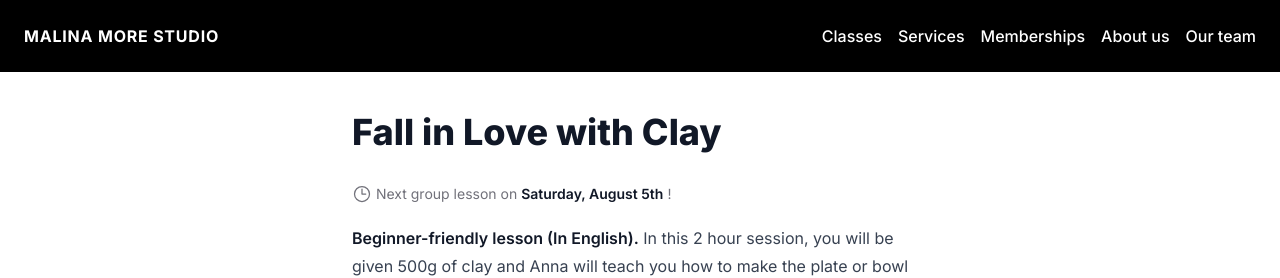
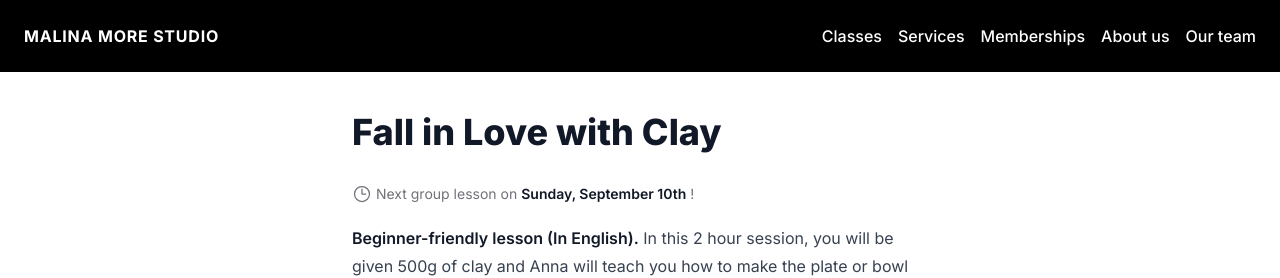
Before and after one commit to jleclanche/malinamore.studio, a Next.js app: page /classes/fall-in-love-with-clay in a window 1280 px wide. Shown: the top 278 px of the page. Built offline with nearby package versions, Linux system fonts and the light colour scheme.

Commit message:
Update dates

```diff
--- a/app/classes/OurClasses.tsx
+++ b/app/classes/OurClasses.tsx
@@ -33,7 +33,7 @@ const OurClasses = () => (
 			<div>
 				<p className="font-bold text-lg">Group lessons</p>
 				<p className="text-sm text-zinc-500 flex items-center gap-x-1 mt-1">
-					<ClockIcon /> Next group lessons on August 5th!
+					<ClockIcon /> Next group lessons on September 10th!
 				</p>
 				<ul className="list-dash pl-4 space-y-1 mt-2">
 					<li>
--- a/app/classes/fall-in-love-with-clay/page.tsx
+++ b/app/classes/fall-in-love-with-clay/page.tsx
@@ -27,7 +27,7 @@ const Page = () => (
 	<article className="p-10 mx-auto prose">
 		<h1>Fall in Love with Clay</h1>
 		<p className="text-sm text-zinc-500 flex items-center gap-x-1 mt-1">
-			<ClockIcon /> Next group lesson on <strong>Saturday, August 5th</strong>!
+			<ClockIcon /> Next group lesson on <strong>Sunday, September 10th</strong>!
 		</p>
 		<p>
 			<strong>Beginner-friendly lesson (In English).</strong> In this 2 hour
```
